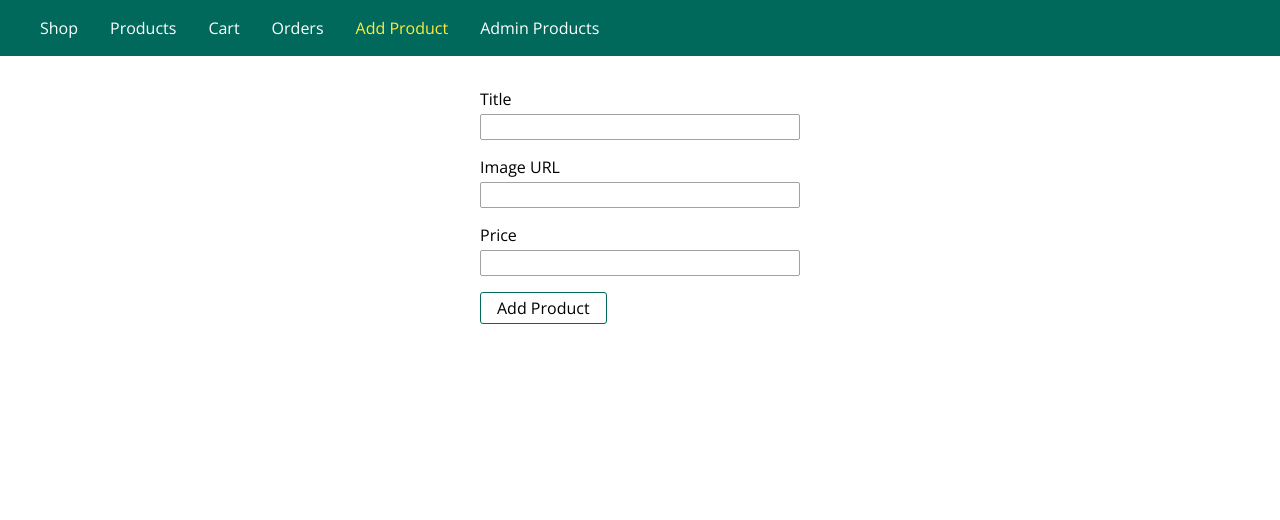
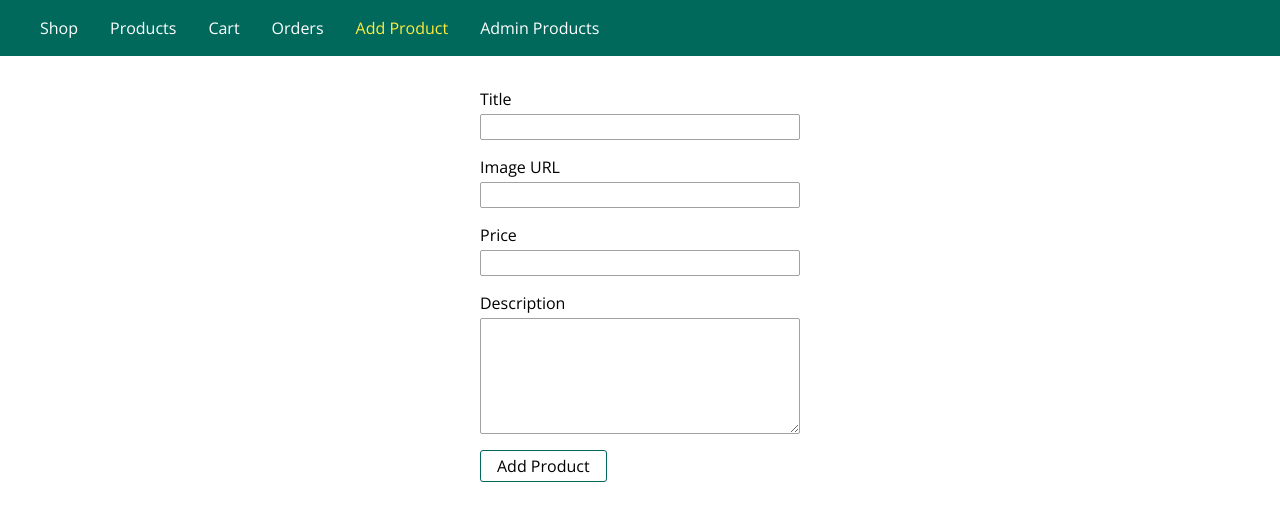
Before and after one commit to lwerner27/node-refresher-frontend, a React (Create React App) app: page /admin/add-product in a window 1280 px wide. Shown: the top 520 px of the page. Built offline with nearby package versions, Linux system fonts and the light colour scheme.

Commit message:
Added forgotten textarea element.

```diff
--- a/src/pages/AddProduct.js
+++ b/src/pages/AddProduct.js
@@ -18,6 +18,15 @@ const AddProduct = ({ handleChange, addProduct }) => (
                 <input type="number" name="price" id="price" step="0.01" />
             </div>
 
+            <div className="form-control">
+                <label htmlFor="description">Description</label>
+                <textarea
+                    name="description"
+                    id="description"
+                    rows="5"
+                ></textarea>
+            </div>
+
             <button className="btn" type="submit">
                 Add Product
             </button>
```
